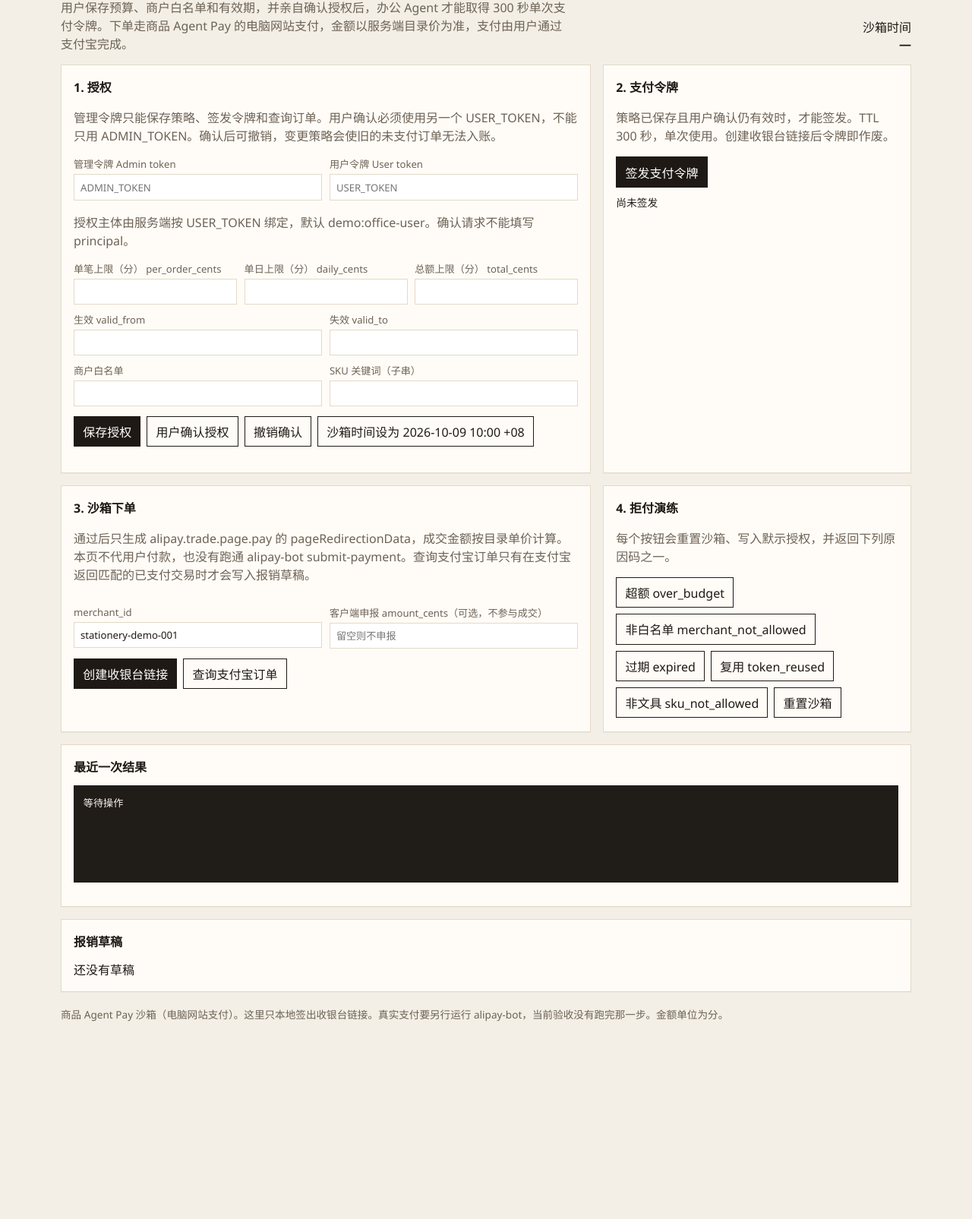
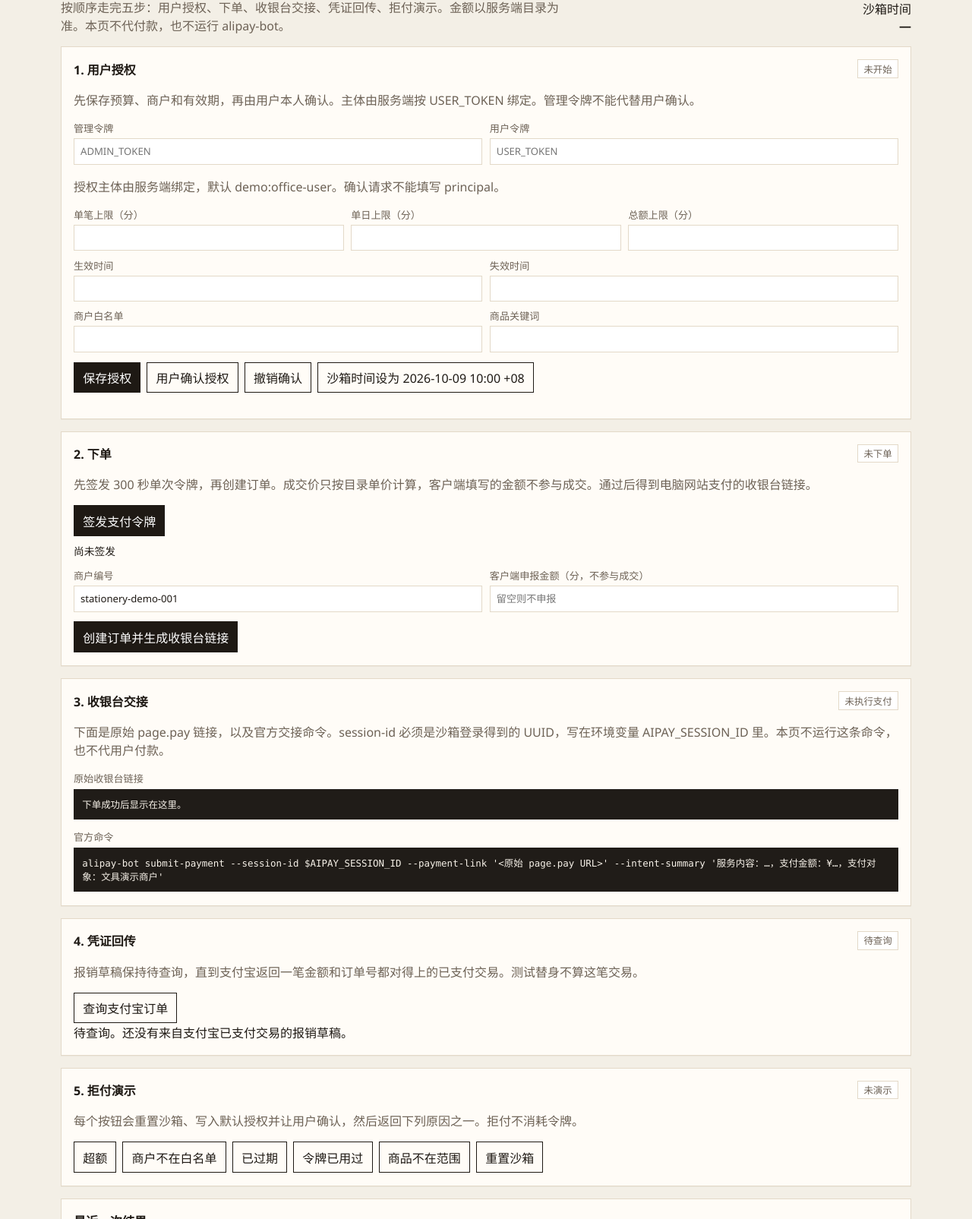
Before and after one commit to xinyurun215/agent-pay, a website: page public/index.html in a window 1280 px wide. Shown: the part 107-1712 px from the top of the page at 76% size. Before the commit the page ends 1484 px from the top, so only its background shows below. Drawn offline with Linux system fonts and the light colour scheme; no server answers.

Commit message:
Walk the demo through five labeled steps
The page shows authorization, a server-priced order, the unpaid
cashier command, a pending receipt, and the five denies. Formal
startup requires a public https PUBLIC_BASE_URL. Local runs use
LOCAL_DEGRADED=1 and alipay.trade.query.

```diff
--- a/public/index.html
+++ b/public/index.html
@@ -10,8 +10,8 @@
   <header>
     <div>
       <div class="stamp">SANDBOX</div>
-      <h1>Agent Pay 办公文具采购</h1>
-      <p class="lede">用户保存预算、商户白名单和有效期，并亲自确认授权后，办公 Agent 才能取得 300 秒单次支付令牌。下单走商品 Agent Pay 的电脑网站支付，金额以服务端目录价为准，支付由用户通过支付宝完成。</p>
+      <h1>办公文具采购</h1>
+      <p class="lede">按顺序走完五步：用户授权、下单、收银台交接、凭证回传、拒付演示。金额以服务端目录为准。本页不代付款，也不运行 alipay-bot。</p>
     </div>
     <div class="clock">
       <div>沙箱时间</div>
@@ -20,36 +20,39 @@
     </div>
   </header>
 
-  <main class="layout">
-    <section class="card">
-      <h2>1. 授权</h2>
-      <p class="hint">管理令牌只能保存策略、签发令牌和查询订单。用户确认必须使用另一个 USER_TOKEN，不能只用 ADMIN_TOKEN。确认后可撤销，变更策略会使旧的未支付订单无法入账。</p>
+  <main class="steps">
+    <section class="card" id="step-auth">
+      <div class="step-head">
+        <h2>1. 用户授权</h2>
+        <span class="step-status wait" id="status-auth">未开始</span>
+      </div>
+      <p class="hint">先保存预算、商户和有效期，再由用户本人确认。主体由服务端按 USER_TOKEN 绑定。管理令牌不能代替用户确认。</p>
       <form id="auth-form">
-        <div class="grid two" style="margin-bottom: 0.6rem">
-          <label>管理令牌 Admin token
+        <div class="grid two">
+          <label>管理令牌
             <input id="admin-token" type="password" autocomplete="off" placeholder="ADMIN_TOKEN" />
           </label>
-          <label>用户令牌 User token
+          <label>用户令牌
             <input id="user-token" type="password" autocomplete="off" placeholder="USER_TOKEN" />
           </label>
         </div>
-        <p id="principal-view" class="hint">授权主体由服务端按 USER_TOKEN 绑定，默认 demo:office-user。确认请求不能填写 principal。</p>
+        <p id="principal-view" class="hint">授权主体由服务端绑定，默认 demo:office-user。确认请求不能填写 principal。</p>
         <div class="grid">
-          <label>单笔上限（分） per_order_cents
+          <label>单笔上限（分）
             <input id="per-order" name="per_order_cents" type="number" min="0" step="1" required />
           </label>
-          <label>单日上限（分） daily_cents
+          <label>单日上限（分）
             <input id="daily" name="daily_cents" type="number" min="0" step="1" required />
           </label>
-          <label>总额上限（分） total_cents
+          <label>总额上限（分）
             <input id="total" name="total_cents" type="number" min="0" step="1" required />
           </label>
         </div>
         <div class="grid two" style="margin-top: 0.6rem">
-          <label>生效 valid_from
+          <label>生效时间
             <input id="valid-from" name="valid_from" required />
           </label>
-          <label>失效 valid_to
+          <label>失效时间
             <input id="valid-to" name="valid_to" required />
           </label>
         </div>
@@ -57,7 +60,7 @@
           <label>商户白名单
             <input id="whitelist" name="merchant_whitelist" required />
           </label>
-          <label>SKU 关键词（子串）
+          <label>商品关键词
             <input id="keywords" name="sku_keywords" required />
           </label>
         </div>
@@ -71,58 +74,77 @@
       <p id="auth-state" class="hint"></p>
     </section>
 
-    <section class="card">
-      <h2>2. 支付令牌</h2>
-      <p class="hint">策略已保存且用户确认仍有效时，才能签发。TTL 300 秒，单次使用。创建收银台链接后令牌即作废。</p>
+    <section class="card" id="step-order">
+      <div class="step-head">
+        <h2>2. 下单</h2>
+        <span class="step-status wait" id="status-order">未下单</span>
+      </div>
+      <p class="hint">先签发 300 秒单次令牌，再创建订单。成交价只按目录单价计算，客户端填写的金额不参与成交。通过后得到电脑网站支付的收银台链接。</p>
       <div class="actions">
         <button type="button" id="issue-token">签发支付令牌</button>
       </div>
       <p id="token-view" class="token">尚未签发</p>
-    </section>
-
-    <section class="card">
-      <h2>3. 沙箱下单</h2>
-      <p class="hint">通过后只生成 alipay.trade.page.pay 的 pageRedirectionData，成交金额按目录单价计算。本页不代用户付款，也没有跑通 alipay-bot submit-payment。查询支付宝订单只有在支付宝返回匹配的已支付交易时才会写入报销草稿。</p>
       <div id="catalog" class="catalog"></div>
       <div class="grid two" style="margin-top: 0.8rem">
-        <label>merchant_id
+        <label>商户编号
           <input id="merchant-id" value="stationery-demo-001" />
         </label>
-        <label>客户端申报 amount_cents（可选，不参与成交）
+        <label>客户端申报金额（分，不参与成交）
           <input id="client-amount" type="number" min="0" step="1" placeholder="留空则不申报" />
         </label>
       </div>
       <div class="actions">
-        <button type="button" id="pay">创建收银台链接</button>
+        <button type="button" id="pay">创建订单并生成收银台链接</button>
+      </div>
+    </section>
+
+    <section class="card" id="step-cashier">
+      <div class="step-head">
+        <h2>3. 收银台交接</h2>
+        <span class="step-status wait" id="status-cashier">未执行支付</span>
+      </div>
+      <p class="hint">下面是原始 page.pay 链接，以及官方交接命令。session-id 必须是沙箱登录得到的 UUID，写在环境变量 AIPAY_SESSION_ID 里。本页不运行这条命令，也不代用户付款。</p>
+      <p class="label">原始收银台链接</p>
+      <pre id="cashier-url" class="command">下单成功后显示在这里。</pre>
+      <p class="label">官方命令</p>
+      <pre id="submit-command" class="command">alipay-bot submit-payment --session-id $AIPAY_SESSION_ID --payment-link '&lt;原始 page.pay URL&gt;' --intent-summary '服务内容：…，支付金额：¥…，支付对象：文具演示商户'</pre>
+    </section>
+
+    <section class="card" id="step-receipt">
+      <div class="step-head">
+        <h2>4. 凭证回传</h2>
+        <span class="step-status wait" id="status-receipt">待查询</span>
+      </div>
+      <p id="receipt-mode" class="hint">报销草稿保持待查询，直到支付宝返回一笔金额和订单号都对得上的已支付交易。测试替身不算这笔交易。</p>
+      <div class="actions">
         <button type="button" class="secondary" id="confirm-trade">查询支付宝订单</button>
+      </div>
+      <div id="drafts">待查询。还没有来自支付宝已支付交易的报销草稿。</div>
+    </section>
+
+    <section class="card" id="step-deny">
+      <div class="step-head">
+        <h2>5. 拒付演示</h2>
+        <span class="step-status wait" id="status-deny">未演示</span>
+      </div>
+      <p class="hint">每个按钮会重置沙箱、写入默认授权并让用户确认，然后返回下列原因之一。拒付不消耗令牌。</p>
+      <div class="deny-actions">
+        <button type="button" class="secondary" data-deny="over_budget">超额</button>
+        <button type="button" class="secondary" data-deny="merchant_not_allowed">商户不在白名单</button>
+        <button type="button" class="secondary" data-deny="expired">已过期</button>
+        <button type="button" class="secondary" data-deny="token_reused">令牌已用过</button>
+        <button type="button" class="secondary" data-deny="sku_not_allowed">商品不在范围</button>
+        <button type="button" class="secondary" id="reset">重置沙箱</button>
       </div>
     </section>
 
     <section class="card">
-      <h2>4. 拒付演练</h2>
-      <p class="hint">每个按钮会重置沙箱、写入默示授权，并返回下列原因码之一。</p>
-      <div class="deny-actions">
-        <button type="button" class="secondary" data-deny="over_budget">超额 over_budget</button>
-        <button type="button" class="secondary" data-deny="merchant_not_allowed">非白名单 merchant_not_allowed</button>
-        <button type="button" class="secondary" data-deny="expired">过期 expired</button>
-        <button type="button" class="secondary" data-deny="token_reused">复用 token_reused</button>
-        <button type="button" class="secondary" data-deny="sku_not_allowed">非文具 sku_not_allowed</button>
-        <button type="button" class="secondary" id="reset">重置沙箱</button>
-      </div>
-    </section>
-
-    <section class="card span-2">
       <h2>最近一次结果</h2>
       <div id="reason"></div>
       <pre id="result" class="result">等待操作</pre>
     </section>
-
-    <section class="card span-2">
-      <h2>报销草稿</h2>
-      <div id="drafts">还没有草稿</div>
-    </section>
   </main>
-  <footer>商品 Agent Pay 沙箱（电脑网站支付）。这里只本地签出收银台链接。真实支付要另行运行 alipay-bot，当前验收没有跑完那一步。金额单位为分。</footer>
+  <footer>支付宝沙箱。本页只签出收银台链接。submit-payment 尚未在这里执行，没有已完成的支付宝支付，也没有由此产生的报销草稿。金额单位为分。</footer>
   <script type="module" src="/app.js"></script>
 </body>
 </html>
--- a/public/styles.css
+++ b/public/styles.css
@@ -68,11 +68,50 @@ h2 {
   margin-bottom: 0.4rem;
 }
 
-.layout {
-  display: grid;
-  grid-template-columns: 1fr 1fr;
+.steps {
+  display: flex;
+  flex-direction: column;
   gap: 1rem;
   padding-bottom: 1rem;
+}
+
+.step-head {
+  display: flex;
+  justify-content: space-between;
+  align-items: center;
+  gap: 0.8rem;
+  margin-bottom: 0.6rem;
+}
+
+.step-head h2 { margin: 0; }
+
+.step-status {
+  flex: none;
+  font-size: 0.78rem;
+  padding: 0.15rem 0.45rem;
+  border: 1px solid var(--line);
+  background: white;
+}
+
+.step-status.wait { color: var(--muted); }
+.step-status.ok { color: var(--ok); border-color: #b7dfc6; background: var(--ok-soft); }
+.step-status.bad { color: var(--seal); border-color: #e7c4be; background: var(--seal-soft); }
+
+.label {
+  margin: 0.8rem 0 0.3rem;
+  font-size: 0.82rem;
+  color: var(--muted);
+}
+
+.command {
+  margin: 0;
+  padding: 0.7rem;
+  background: #201c18;
+  color: #f6f1e8;
+  white-space: pre-wrap;
+  word-break: break-all;
+  font-family: ui-monospace, "SFMono-Regular", Menlo, Consolas, monospace;
+  font-size: 0.78rem;
 }
 
 .card {
@@ -213,8 +252,7 @@ a { color: var(--seal); }
 footer { padding: 0.2rem 0 2rem; font-size: 0.85rem; }
 
 @media (max-width: 800px) {
-  .layout, .grid, .grid.two { grid-template-columns: 1fr; }
-  .span-2 { grid-column: auto; }
+  .grid, .grid.two { grid-template-columns: 1fr; }
   header { flex-direction: column; align-items: start; }
   .clock { text-align: left; }
   .sku { grid-template-columns: 1fr auto; }
```
Also changed, not shown: public/app.js (+54 -8 lines), src/index.ts (+15 -2 lines), src/server.ts (+10 -2 lines), tests/acceptance.test.ts (+3 -0 lines), README.md.
